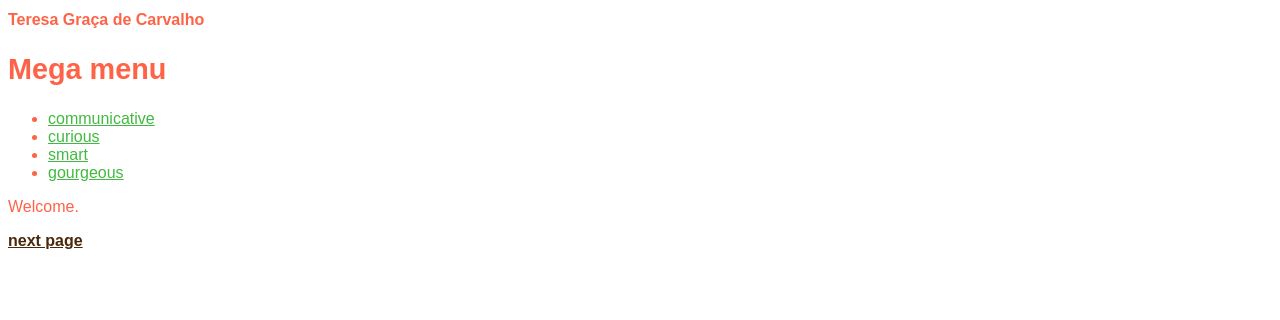
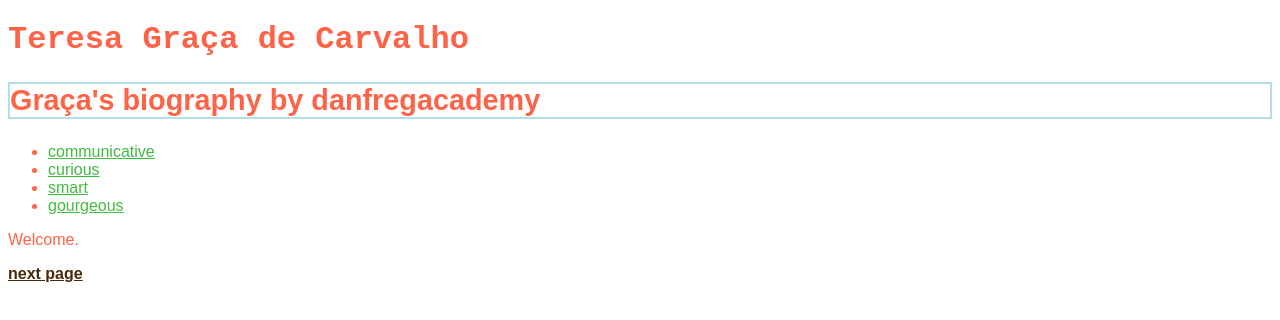
Before and after one commit to teresagcarvalho/teresagcarvalho, a plain HTML site: page index.html in a window 1280 px wide. Drawn offline with Linux system fonts and the light colour scheme.

Commit message:
Update index.html

```diff
--- a/index.html
+++ b/index.html
@@ -2,7 +2,7 @@
 <html>
 
 <head>
-    <title> Teresa home page </title>
+    <title> Graça home page by danfregacademy </title>
     <style>
         .paginas {
 
@@ -19,19 +19,21 @@
 
         h1 {
 
-            font-size: 1rem;
+            font-size: 2rem;
+            font-family: 'Courier New', Courier, monospace;
         }
 
         h1:hover {
 
-            font-size: 5rem;
-            font-family: 'Courier New', Courier, monospace;
+            font-size: 2rem;
+            font-family: 'Times New Roman', Times, serif;
 
 
         }
 
         h2 {
             font-size: 1.8rem;
+            border: 2px solid powderblue;
 
 
         }
@@ -58,7 +60,7 @@
 <body>
 
     <h1> Teresa Graça de Carvalho</h1>
-    <h2><strong> Mega menu </strong> </h2>
+    <h2><strong> Graça's biography by danfregacademy </strong> </h2>
     <ul>
         <li> <a href="page2.html">communicative </a></li>
 
```
